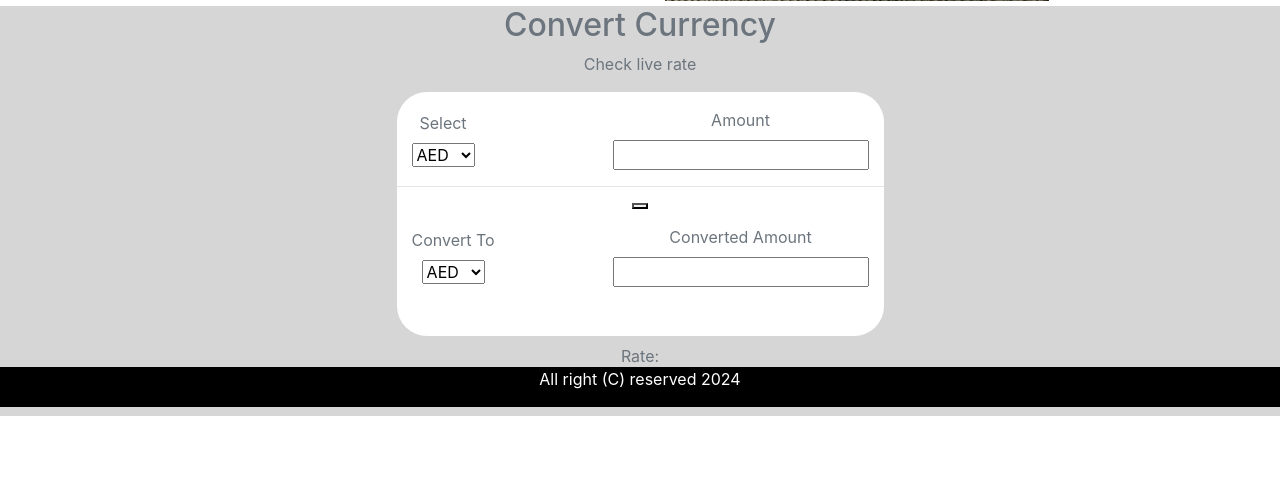
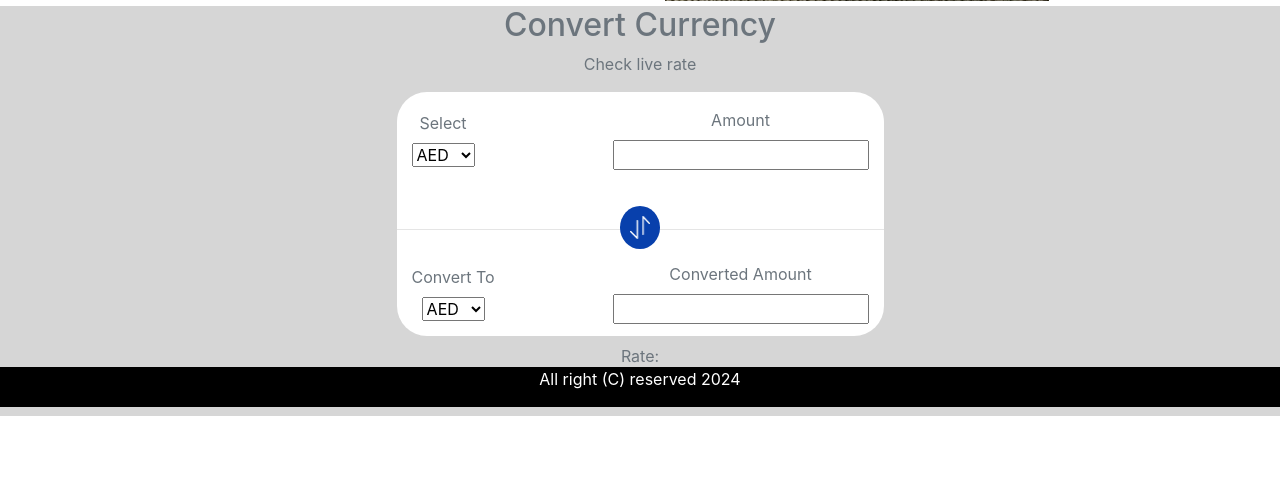
Before and after one commit to wagzyAyo/Currency-converter, a Flask app: page / in a window 1280 px wide. Shown: the part 393-882 px from the top of the page. Run offline with Flask 3, Linux system fonts and the light colour scheme; parts of the project's set-up code (start-up, migrations or seed data) failed here and were passed over.

Commit message:
convert ui

```diff
--- a/static/styles.css
+++ b/static/styles.css
@@ -36,6 +36,21 @@ body{
     width:487px;
     height:244px;
 }
+.button{
+    padding:10px;
+    background-color: #0840AC;
+    border:none;
+    border-radius: 50%;
+    display: inline-block;
+    position: relative;
+    top:2.2em;
+    cursor: pointer;
+}
+
+.button img{
+    width:20.4px;
+    height:23px;
+}
 .footer{
     background:#000000;
 }
--- a/templates/base.html
+++ b/templates/base.html
@@ -5,8 +5,8 @@
     <meta name="viewport" content="width=device-width, initial-scale=1.0">
     {% block title %}<title>Currency Converter</title> {% endblock %}
     <link rel="stylesheet" href="../static/styles.css">
-    <link rel="stylesheet" href="https://cdnjs.cloudflare.com/ajax/libs/font-awesome/6.5.1/css/solid.min.css" integrity="sha512-pZlKGs7nEqF4zoG0egeK167l6yovsuL8ap30d07kA5AJUq+WysFlQ02DLXAmN3n0+H3JVz5ni8SJZnrOaYXWBA==" crossorigin="anonymous" referrerpolicy="no-referrer" />
     <link rel="stylesheet" href="https://cdn.jsdelivr.net/npm/bootstrap@4.1.3/dist/css/bootstrap.min.css" integrity="sha384-MCw98/SFnGE8fJT3GXwEOngsV7Zt27NXFoaoApmYm81iuXoPkFOJwJ8ERdknLPMO" crossorigin="anonymous">
+    <link rel="stylesheet" href="https://cdnjs.cloudflare.com/ajax/libs/font-awesome/6.5.1/css/all.min.css" integrity="sha512-DTOQO9RWCH3ppGqcWaEA1BIZOC6xxalwEsw9c2QQeAIftl+Vegovlnee1c9QX4TctnWMn13TZye+giMm8e2LwA==" crossorigin="anonymous" referrerpolicy="no-referrer" />
 </head>
 <body>
     {% block content %}{% endblock %}
--- a/templates/index.html
+++ b/templates/index.html
@@ -31,21 +31,21 @@
                     {{ form.select.label }}
                     {{ form.select}}
                     </div>
-                    <div class="d-flex flex-column align-items-center text-secondary mt-3">
+                    <div class="d-flex flex-column align-items-center text-secondary mt-3 ">
                     {{ form.amount.label }}
                     {{ form.amount }}
                     </div>
                 </div>
             <div>
-            <hr>
-            <button class="m-auto d-flex justify-content-center" type="submit"><i class="fa-solid fa-arrow-up-arrow-down"></i></button>
+                <button class="m-auto d-flex justify-content-center button" type="submit"><img src="../static/images/exchange icon.png" alt=""></button>
+                <hr>
             </div>
             <div class="d-flex align-items-center justify-content-between container">
                 <div class="d-flex flex-column align-items-center text-secondary mt-3">
                     {{ form.convert_to.label }}
                     {{ form.convert_to }}
                 </div>
-                <div class="d-flex flex-column align-items-center text-secondary mt-3">
+                <div class="d-flex flex-column align-items-center text-secondary mt-3 ">
                     {{ form.converted_amount.label }}
                     {{ form.converted_amount }}
                 </div>
```
Also changed, not shown: static/images/exchange icon.png (added).
